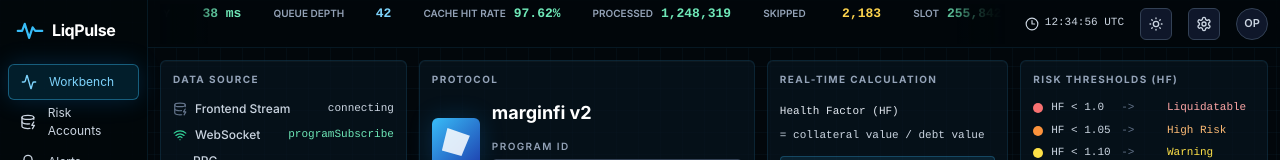
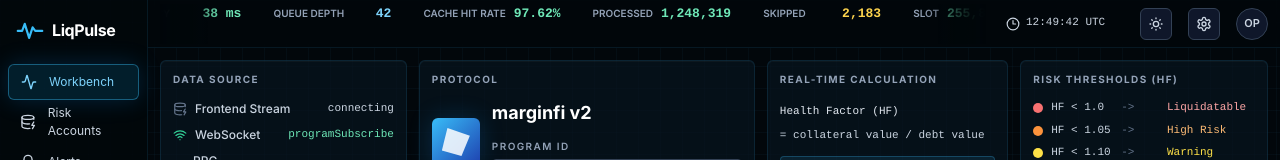
Before and after one commit to honey1129/LiqPulse, a React (Vite) app in the folder front/: page / in a window 1280 px wide. Shown: the top 160 px of the page. Built offline with nearby package versions, Linux system fonts and the light colour scheme; no server answers.

Commit message:
feat: add real-time clock display to TopBar component with browser time zone formatting

```diff
--- a/front/src/components/TopBar.tsx
+++ b/front/src/components/TopBar.tsx
@@ -1,3 +1,4 @@
+import { useEffect, useMemo, useState } from "react";
 import { Clock3, Moon, Settings, SunMedium } from "lucide-react";
 import type { RadarStat, ThemeMode } from "../types";
 
@@ -16,6 +17,15 @@
   red: "text-red-700 dark:text-red-300",
   neutral: "text-slate-900 dark:text-slate-200",
 };
+
+const formatBrowserTime = (date: Date) =>
+  new Intl.DateTimeFormat(undefined, {
+    hour: "2-digit",
+    minute: "2-digit",
+    second: "2-digit",
+    hour12: false,
+    timeZoneName: "short",
+  }).format(date);
 
 function StatStrip({ stats }: { stats: RadarStat[] }) {
   return (
@@ -37,6 +47,14 @@
 }
 
 export function TopBar({ stats, theme, onToggleTheme, settingsActive, onOpenSettings }: TopBarProps) {
+  const [now, setNow] = useState(() => new Date());
+  const browserTimeZone = useMemo(() => Intl.DateTimeFormat().resolvedOptions().timeZone || "Local", []);
+
+  useEffect(() => {
+    const timer = window.setInterval(() => setNow(new Date()), 1000);
+    return () => window.clearInterval(timer);
+  }, []);
+
   return (
     <header className="flex h-12 items-center border-b border-slate-200/80 bg-white/85 px-3 backdrop-blur dark:border-sky-400/10 dark:bg-ink-950/80">
       <div className="flex min-w-0 flex-1 items-center gap-5">
@@ -47,9 +65,12 @@
         </div>
 
         <div className="flex shrink-0 items-center gap-4 text-slate-500 dark:text-slate-400">
-          <div className="flex items-center gap-1.5 font-mono text-[11px] text-slate-600 dark:text-slate-300">
+          <div
+            className="flex min-w-[118px] items-center gap-1.5 font-mono text-[11px] text-slate-600 dark:text-slate-300"
+            title={browserTimeZone}
+          >
             <Clock3 className="h-3.5 w-3.5" />
-            12:34:56 UTC
+            {formatBrowserTime(now)}
           </div>
           <button
             type="button"
```
